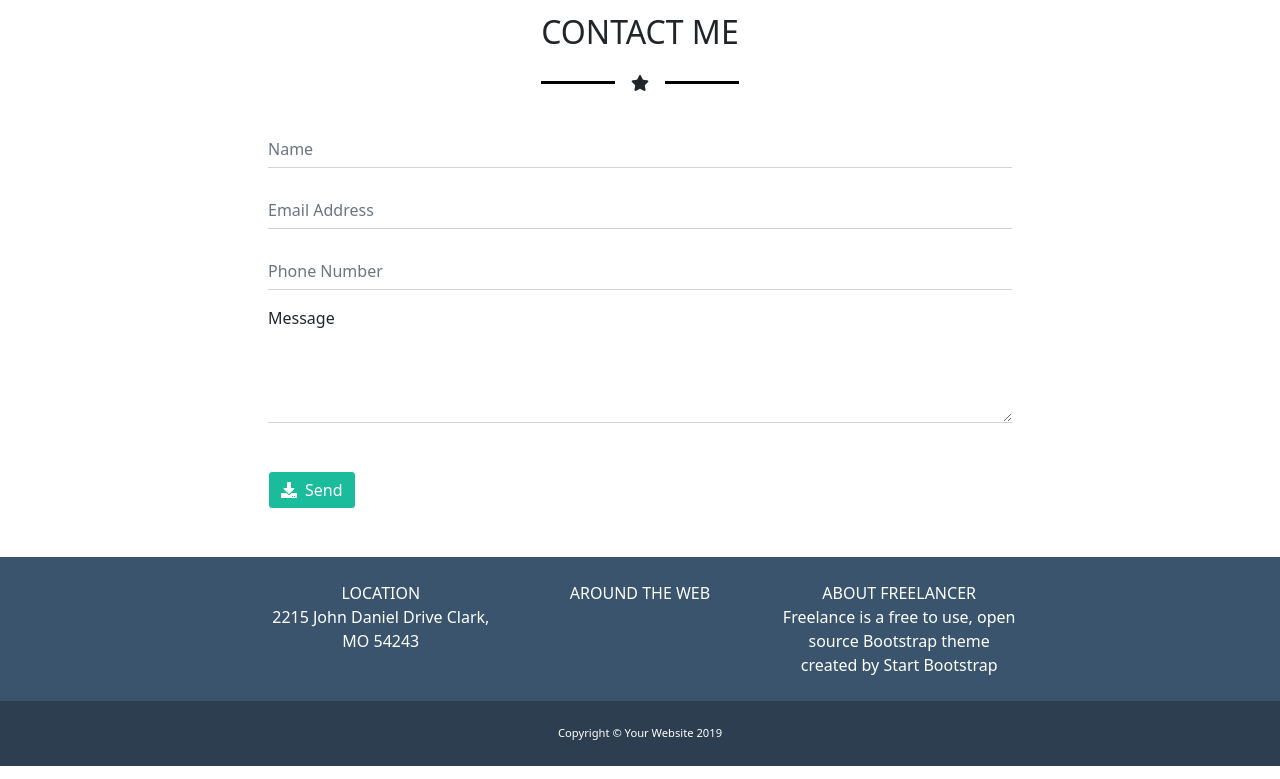
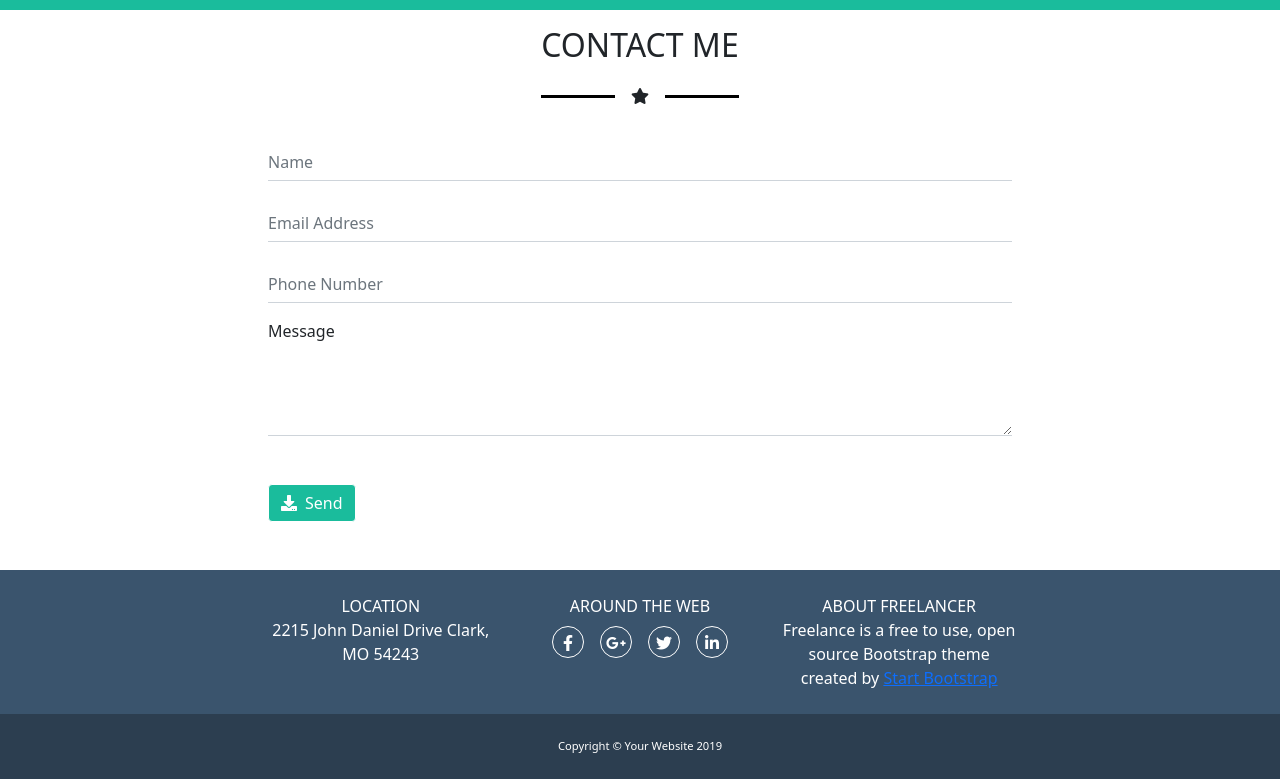
Before and after one commit to SimoneCorona/-html-css-bootstrap-freelancer, a plain HTML site: page index.html in a window 1280 px wide. Shown: the part 1270-2049 px from the top of the page. Drawn offline with nearby package versions, Linux system fonts and the light colour scheme.

Commit message:
add Olga's corrections

```diff
--- a/css/stile.css
+++ b/css/stile.css
@@ -55,7 +55,7 @@ ul{
 header{
     color: white;
 }
-.top-head{
+.ms_top-head{
     background-color: #2C3E50;
 }
 .top-head h1{
@@ -114,6 +114,26 @@ footer p{
     text-align: center;
     background-color: #3A546D;
 }
+.ms_socials{
+    justify-content: center;
+    margin-top: 0.5em;
+    padding: 0;
+    list-style: none;
+}
+.ms_socials li{
+    display: inline-block;
+    margin: 0 0.5em;
+}
+.ms_socials a{
+    display: inline-block;
+    color: inherit;
+    width: 2em;
+    height: 2em;
+    line-height: 2em;
+    border: 1px solid white;
+    border-radius: 50%;
+}
+
 .copyright{
     font-size: 0.7em;
     background-color: #2C3E50;
--- a/index.html
+++ b/index.html
@@ -15,13 +15,12 @@
 <!-- HEADER -->
     <header>
         <div class="container-fluid p-0">
-            <nav class="navbar navbar-expand-lg navbar-light top-head">
+            <nav class="navbar navbar-expand-md navbar-dark ms_top-head">
                 <div class="container-fluid">
                     <h1 class="ms-5">START BOOTSTRAP</h1>
                     <button class="navbar-toggler" type="button" data-bs-toggle="collapse" data-bs-target="#navbarSupportedContent" aria-controls="navbarSupportedContent" aria-expanded="false" aria-label="Toggle navigation">
                     <span class="navbar-toggler-icon"></span>
                   </button>
-
                   <div class="collapse navbar-collapse flex-grow-0 text-center" id="navbarSupportedContent">
                     <form class="d-flex">
                       <p class="me-1 mb-0">PROFILO</p>
@@ -193,13 +192,24 @@
                         </div>
                         <div class="col-sm-12 col-md-4">
                             <p>AROUND THE WEB</p>
-                            <span>
-
-                            </span>
+                            <ul class="ms_socials">
+                                <li>
+                                    <a href=""><i class="fab fa-facebook-f"></i></a>
+                                </li>
+                                <li>
+                                    <a href=""><i class="fab fa-google-plus-g"></i></a>
+                                </li>
+                                <li>
+                                    <a href=""><i class="fab fa-twitter"></i></a>
+                                </li>
+                                <li>
+                                    <a href=""><i class="fab fa-linkedin-in"></i></a>
+                                </li>
+                            </ul>
                         </div>
                         <div class="col-sm-12 col-md-4">
                             <p>ABOUT FREELANCER</p>
-                            <p>Freelance is a free to use, open source Bootstrap theme created by <a>Start Bootstrap</a></p>
+                            <p>Freelance is a free to use, open source Bootstrap theme created by <a href="">Start Bootstrap</a></p>
                         </div>
                     </div>
                 </div>
```
